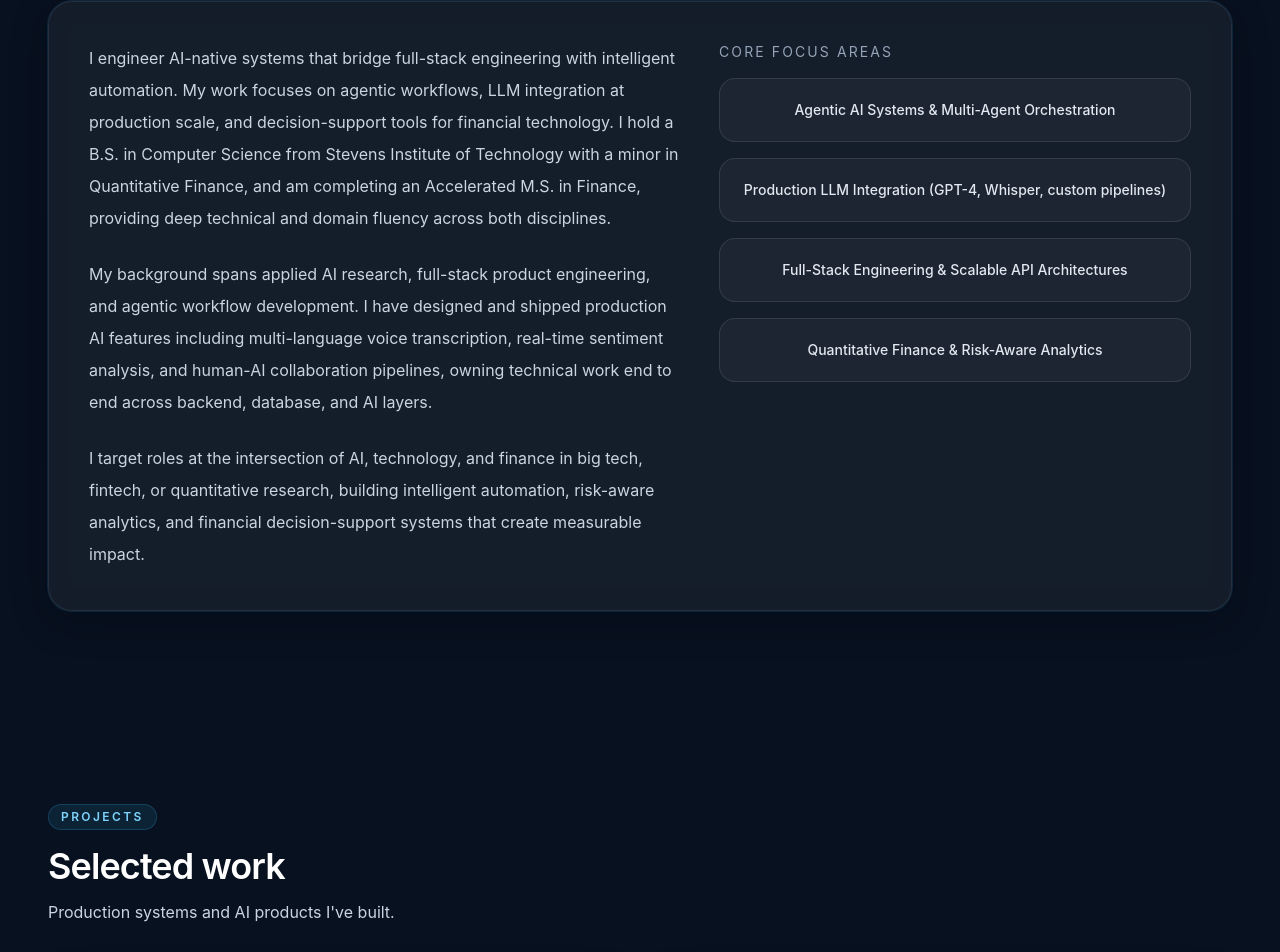
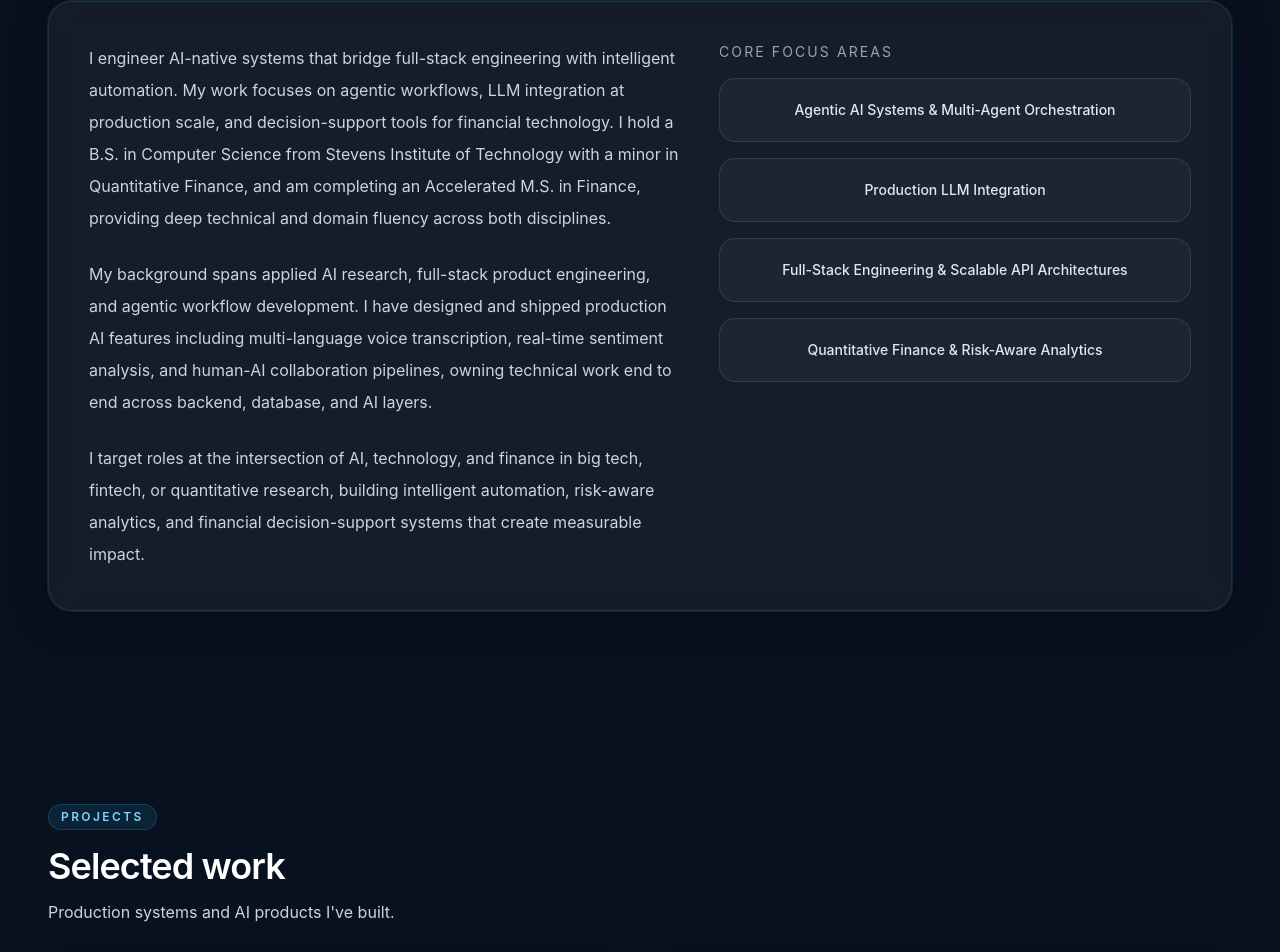
Before and after one commit to Sahil-Virani/Portfolio, a React (Vite) app: page / in a window 1280 px wide. Shown: the part 890-1842 px from the top of the page. Built offline with nearby package versions, Linux system fonts and the light colour scheme.

Commit message:
minor update

```diff
--- a/src/components/About.jsx
+++ b/src/components/About.jsx
@@ -4,7 +4,7 @@ import SectionHeading from './SectionHeading'
 
 const expertise = [
   'Agentic AI Systems & Multi-Agent Orchestration',
-  'Production LLM Integration (GPT-4, Whisper, custom pipelines)',
+  'Production LLM Integration',
   'Full-Stack Engineering & Scalable API Architectures',
   'Quantitative Finance & Risk-Aware Analytics',
 ]
```
